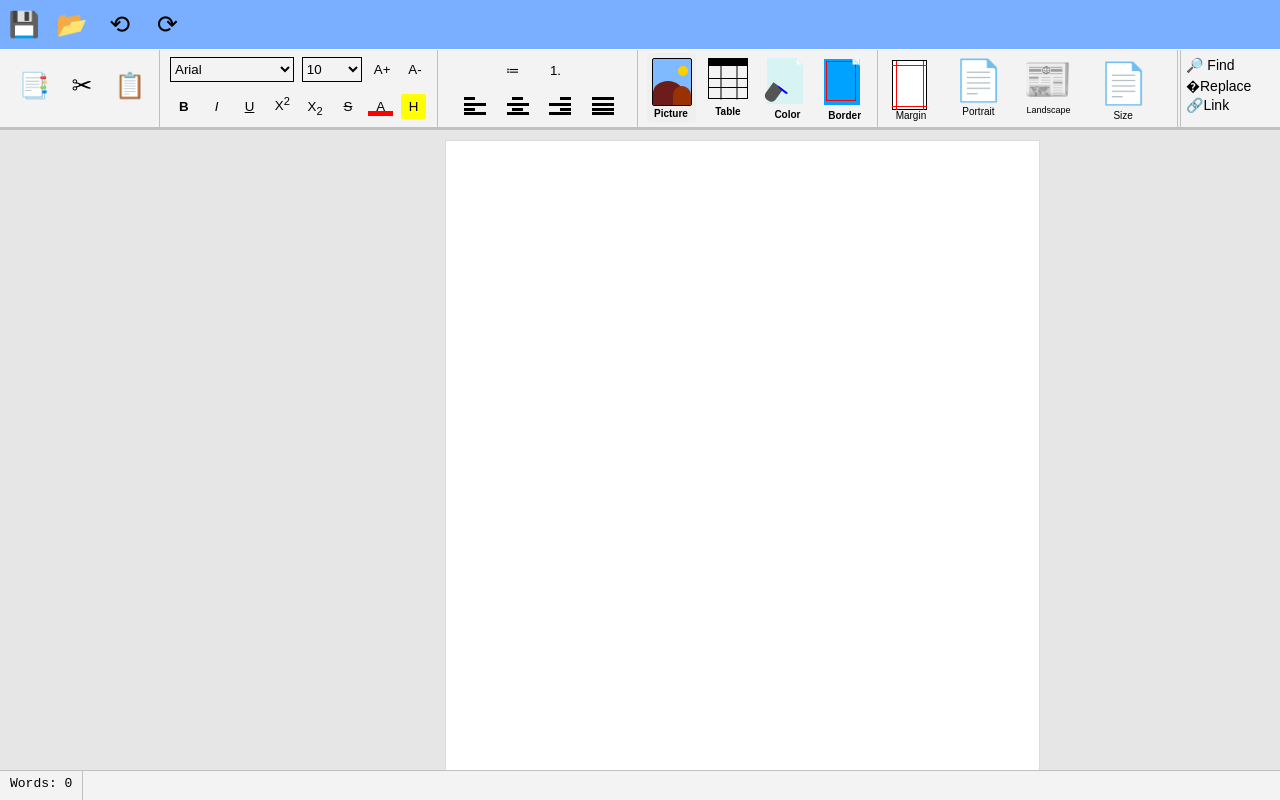
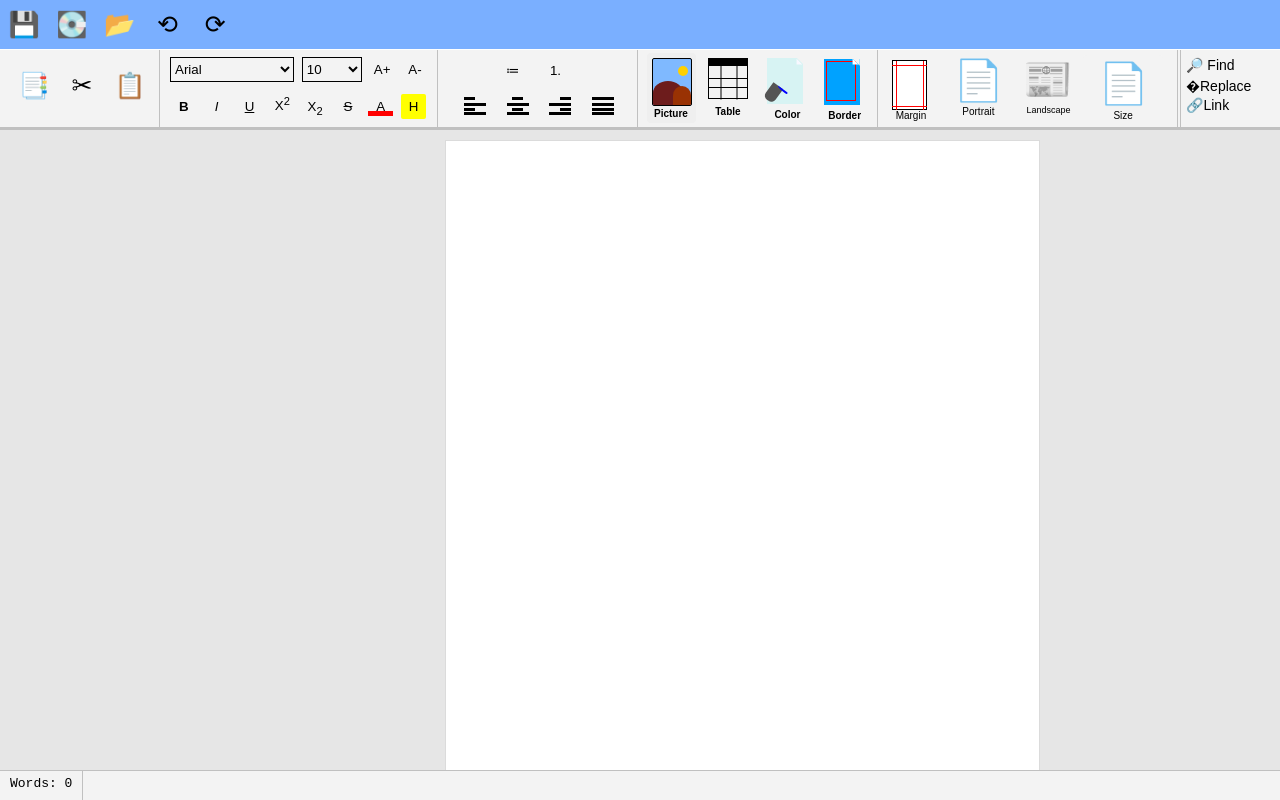
Before and after one commit to ravindrakarwasra/Word-Processor, a plain HTML site: page index.html in a window 1280 px wide. Shown: the top 800 px of the page. Drawn offline with Linux system fonts and the light colour scheme.

Commit message:
Update index.html

```diff
--- a/index.html
+++ b/index.html
@@ -13,6 +13,7 @@
         <section id="heading_bar">
             <ul class="heding_list">
                 <li><button class="save-btn" id="save" title="Save">&#128190;</button></li>
+<li><button id="save" onclick="savePdf()" title="Pdf">&#128189</button></li>
                 <li><button class="save-btn" id="loadDocButton" title="Open">&#128194;</button></li>
                 <li><button onclick="undo()" title="Undo">&#10226;</button></li>
                 <li><button onclick="redo()" title="Redo">&#10227;</button></li>
```
